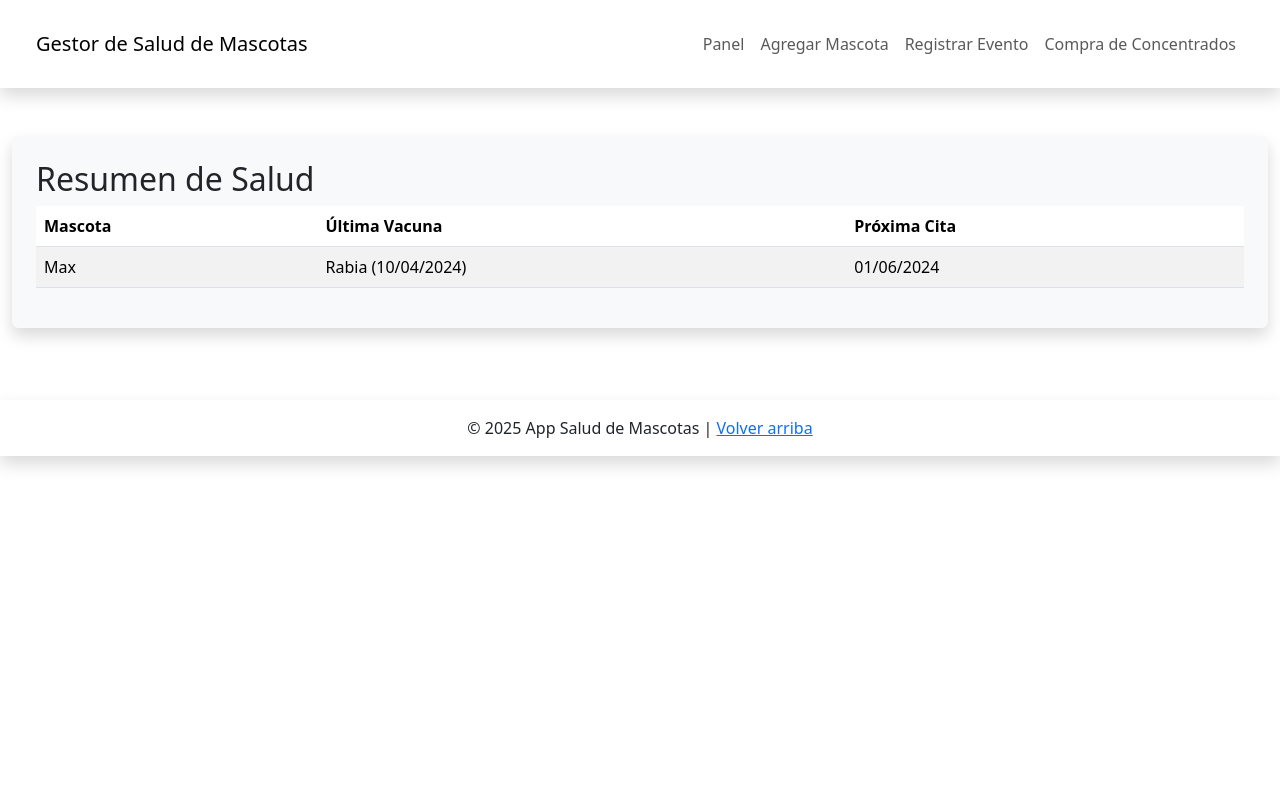
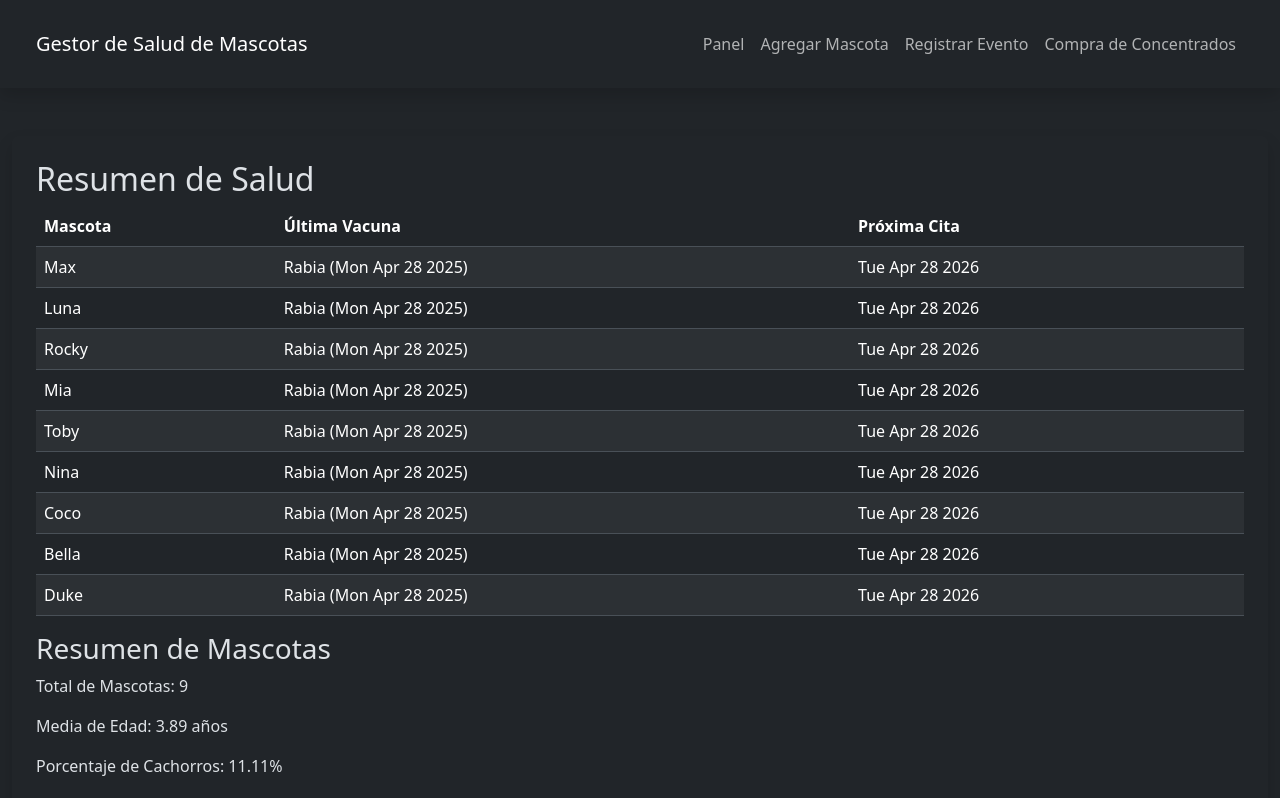
Before and after one commit to jlipsky14167/spa-mascotas, a React (Vite) app: page / in a window 1280 px wide. Shown: the top 798 px of the page. Built offline with nearby package versions, Linux system fonts and the light colour scheme.

Commit message:
change theme to dark

```diff
--- a/index.html
+++ b/index.html
@@ -7,8 +7,8 @@
   <title>Gestión de Mascotas</title>
 </head>
 
-<body>
-  <div id="root" class="bg-white dark:bg-black"></div>
+<body data-bs-theme="dark">
+  <div id="root"></div>
   <script type="module" src="/src/main.tsx"></script>
 </body>
 
--- a/package.json
+++ b/package.json
@@ -13,6 +13,7 @@
   "dependencies": {
     "@popperjs/core": "^2.11.8",
     "bootstrap": "^5.3.6",
+    "date-fns": "^4.1.0",
     "react": "^19.1.0",
     "react-bootstrap": "^2.10.10",
     "react-dom": "^19.1.0",
--- a/src/components/AgregarMascota.tsx
+++ b/src/components/AgregarMascota.tsx
@@ -1,6 +1,6 @@
 
 const AgregarMascota = () => (
-  <section id="agregar" className="bg-white p-4 rounded shadow mb-4">
+  <section id="agregar" className="p-4 rounded shadow mb-4">
     <h2>Agregar Mascota</h2>
     <form>
       <div className="mb-3"><label className="form-label">Nombre</label><input type="text" className="form-control" required autoFocus autoComplete="name" /></div>
--- a/src/components/CompraConcentrados.tsx
+++ b/src/components/CompraConcentrados.tsx
@@ -1,6 +1,6 @@
 
 const CompraConcentrados = () => (
-  <section id="compras" className="bg-light p-4 rounded shadow mb-4">
+  <section id="compras" className="p-4 rounded shadow mb-4">
     <h2>Compra Concentrados</h2>
     <form>
       <div className="mb-3"><label className="form-label">Marca</label><input className="form-control" required /></div>
--- a/src/components/Panel.tsx
+++ b/src/components/Panel.tsx
@@ -1,12 +1,53 @@
+import { addYears } from "date-fns";
+
+function obtenerListaMascotas() {
+  return [
+    { id: 1, nombre: 'Max', especie: 'Perro', raza: 'Labrador', edad: 5 },
+    { id: 2, nombre: 'Luna', especie: 'Gato', raza: 'Siamés', edad: 3 },
+    { id: 3, nombre: 'Rocky', especie: 'Perro', raza: 'Bulldog', edad: 4 },
+    { id: 4, nombre: 'Mia', especie: 'Gato', raza: 'Persa', edad: 2 },
+    { id: 5, nombre: 'Toby', especie: 'Perro', raza: 'Beagle', edad: 6 },
+    { id: 6, nombre: 'Nina', especie: 'Gato', raza: 'Bengalí', edad: 1 },
+    { id: 7, nombre: 'Coco', especie: 'Perro', raza: 'Poodle', edad: 3 },
+    { id: 8, nombre: 'Bella', especie: 'Gato', raza: 'Sphynx', edad: 4 },
+    { id: 9, nombre: 'Duke', especie: 'Perro', raza: 'Rottweiler', edad: 7 },
+  ]
+}
+
+const mascotas = obtenerListaMascotas();
+
+const listaMascotas = mascotas.map(mascota => {
+  const nuevaMascota = { ...mascota, cachorro: '' };
+  nuevaMascota.cachorro = mascota.edad < 2 ? 'Sí' : 'No';
+  return nuevaMascota
+}).filter(mascota => mascota.cachorro === 'Sí');
 
 
+const mediaEdad = mascotas.reduce((suma, mascota) => suma + mascota.edad, 0) / mascotas.length;
+
 const Panel = () => (
-  <section id="panel" className="bg-light p-4 rounded shadow mb-4">
+  <section id="panel" className="p-4 rounded shadow mb-4">
     <h2>Resumen de Salud</h2>
     <table className="table table-striped">
       <thead><tr><th>Mascota</th><th>Última Vacuna</th><th>Próxima Cita</th></tr></thead>
-      <tbody><tr><td>Max</td><td>Rabia (10/04/2024)</td><td>01/06/2024</td></tr></tbody>
+      <tbody>
+        {mascotas.map((item, idx) => (
+          <tr key={idx}><td>{item.nombre}</td><td>Rabia ({new Date().toDateString()})</td><td>{addYears(new Date(), 1).toDateString()}</td></tr>
+        ))}
+
+      </tbody>
     </table>
+
+    <h3>Resumen de Mascotas</h3>
+    <p>Total de Mascotas: {mascotas.length}</p>
+    <p>Media de Edad: {mediaEdad.toFixed(2)} años</p>
+    <p>Porcentaje de Cachorros: {((listaMascotas.length / mascotas.length) * 100).toFixed(2)}%</p>
+    <p>Lista de Cachorros:</p>
+    <ul>
+      {listaMascotas.map((mascota, idx) => (
+        <li key={idx}>{mascota.nombre} ({mascota.especie}, {mascota.raza}, {mascota.edad} años)</li>
+      ))}
+    </ul>
   </section>
 )
 
--- a/src/components/RegistrarEvento.tsx
+++ b/src/components/RegistrarEvento.tsx
@@ -1,6 +1,6 @@
 
 const RegistrarEvento = () => (
-  <section id="eventos" className="bg-white p-4 rounded shadow mb-4">
+  <section id="eventos" className="p-4 rounded shadow mb-4">
     <h2>Registrar Evento</h2>
     <form>
       <div className="mb-3"><label className="form-label">Tipo Evento</label><input className="form-control" required /></div>
```
Also changed, not shown: 1 other file (tests, documents, lock files or other folders).
